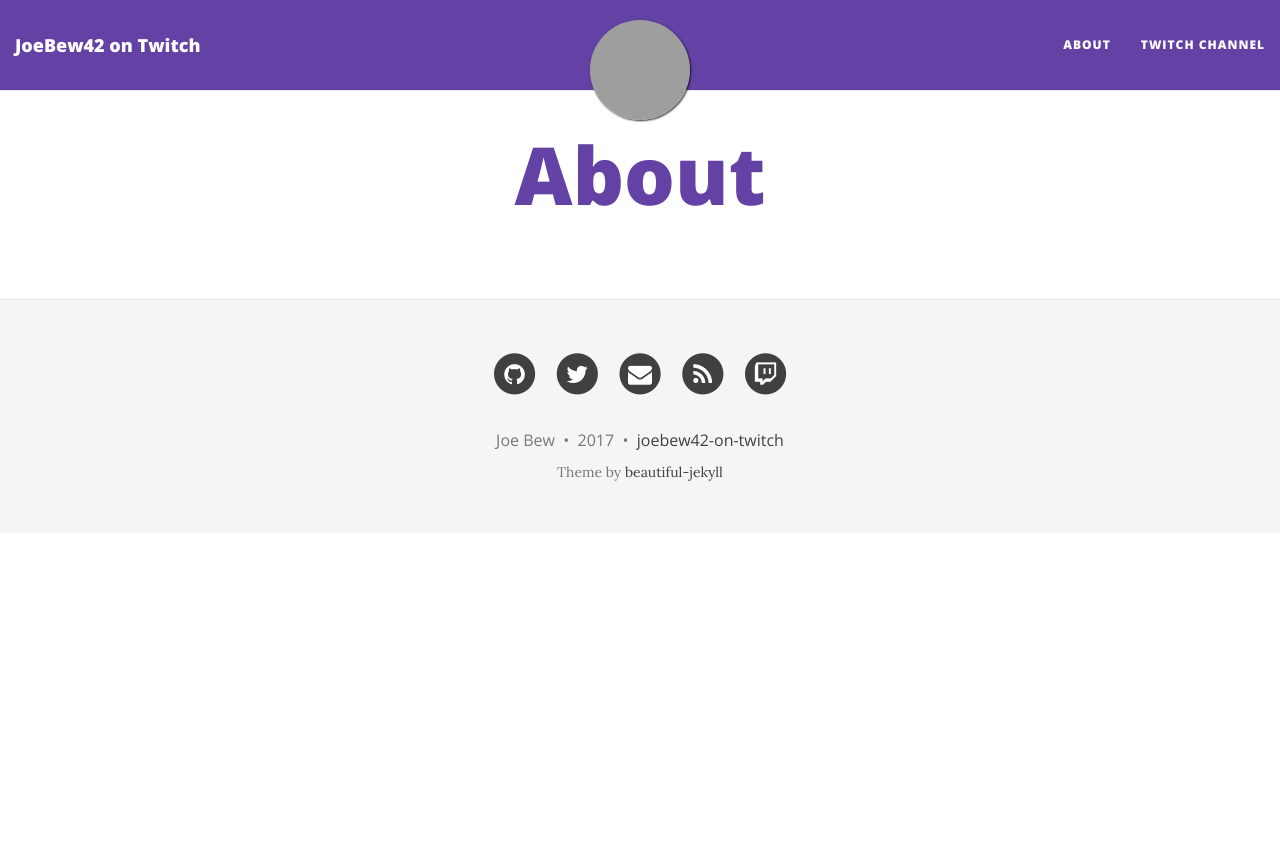
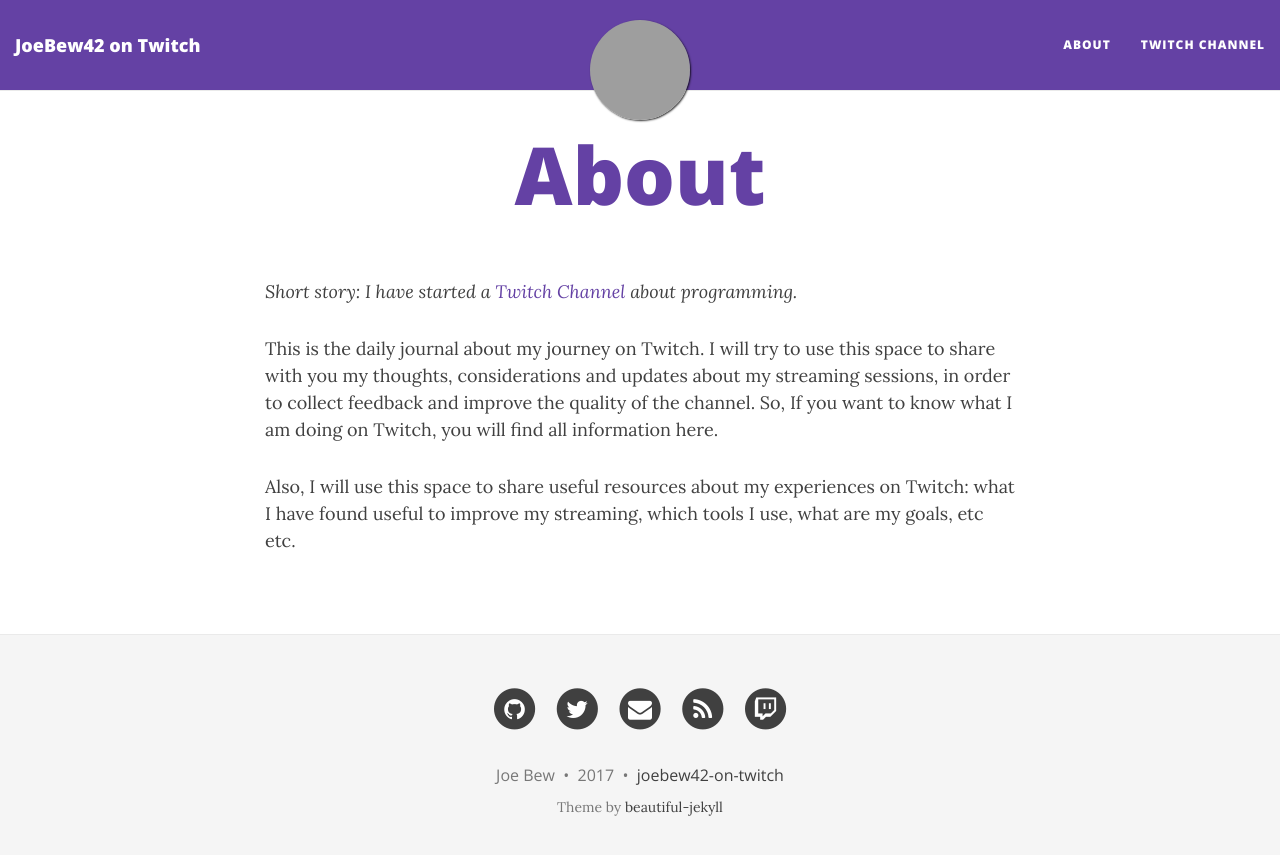
Before and after one commit to joebew42/twitch, a Jekyll site: the page built from docs/about.md, in a window 1280 px wide. Shown: the top 855 px of the page. Built offline with Jekyll 4.4.1, drawn with Linux system fonts in a browser that asks for light colours; nearby versions of some CDN libraries; grey boxes are pictures that could not be loaded.

Commit message:
add about page

```diff
--- a/docs/about.md
+++ b/docs/about.md
@@ -3,3 +3,9 @@
 title: About
 subtitle:
 ---
+
+*Short story: I have started a [Twitch Channel](https://twitch.tv/joebew42) about programming.*
+
+This is the daily journal about my journey on Twitch. I will try to use this space to share with you my thoughts, considerations and updates about my streaming sessions, in order to collect feedback and improve the quality of the channel. So, If you want to know what I am doing on Twitch, you will find all information here.
+
+Also, I will use this space to share useful resources about my experiences on Twitch: what I have found useful to improve my streaming, which tools I use, what are my goals, etc etc.
--- a/docs/css/main.css
+++ b/docs/css/main.css
@@ -15,7 +15,7 @@
 }
 p a {
   /* text-decoration: underline */
-  color: #008AFF;
+  color: #6441A4;
 }
 
 h1 {
@@ -390,14 +390,14 @@
 }
 
 .blog-tags a {
-  color: #008AFF;
+  color: #6441A4;
   text-decoration: none;
   padding: 0px 5px;
 }
 
 .blog-tags a:hover {
   border-radius: 2px;
-  color: #008AFF;
+  color: #6441A4;
   background-color: #CCC;
 }
 
--- a/docs/index.html
+++ b/docs/index.html
@@ -1,7 +1,7 @@
 ---
 layout: page
 title: I am on Twitch!
-subtitle: My journal about my journey on Twitch.
+subtitle: My daily journal about my journey on Twitch.
 use-site-title: true
 ---
 
```
